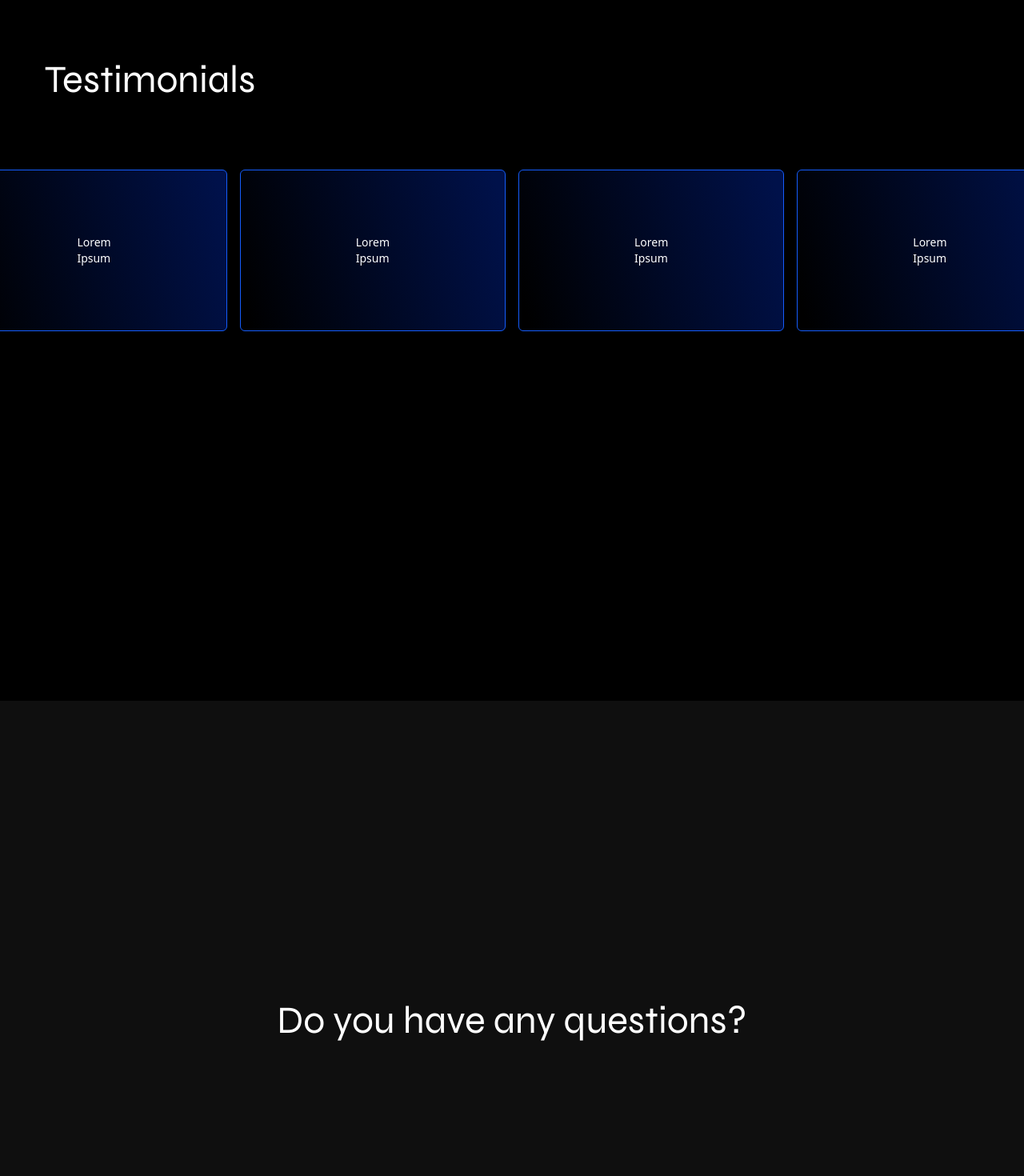
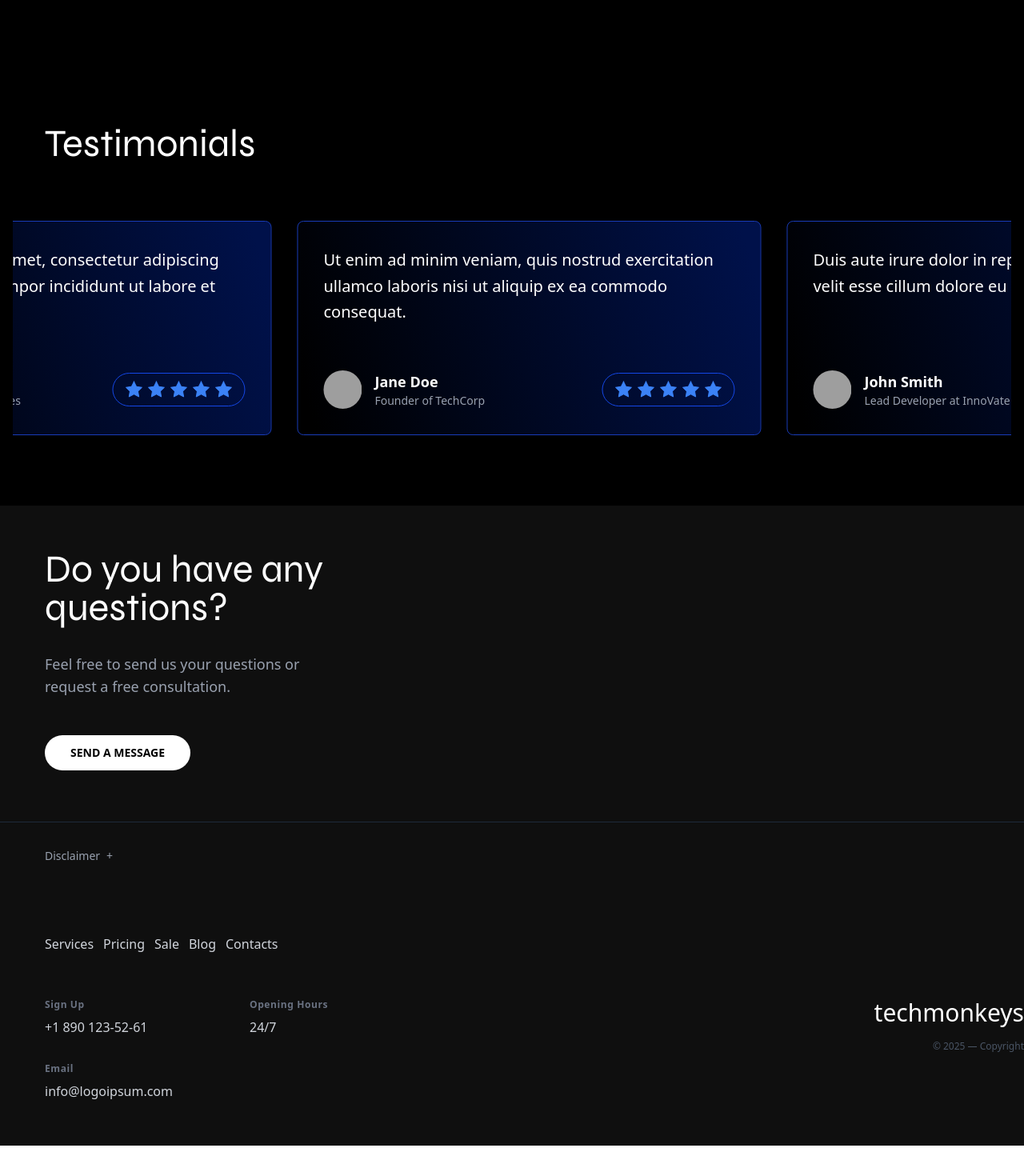
Before and after one commit to Chinmay004/techmonkey-blue, a Next.js app: page / in a window 1280 px wide. Shown: the part 3975-5445 px from the top of the page at 80% size. After the commit the page ends 5407 px from the top, so only its background shows below. Built offline with nearby package versions, Linux system fonts and the light colour scheme; no server answers; grey boxes are pictures that could not be loaded.

Commit message:
feat: finish up desktop design

```diff
--- a/src/app/globals.css
+++ b/src/app/globals.css
@@ -5,7 +5,7 @@
 @import "tailwindcss";
 
 :root {
-  --background: #0f0f0f;
+  /* --background: #0f0f0f; */
 }
 
 /*
@@ -58,3 +58,25 @@ body {
   --color-primary: #0f0f0f;
   --color-background: #000000;
 }
+
+.hide-scrollbar::-webkit-scrollbar {
+  display: none;
+}
+
+.hide-scrollbar {
+  -ms-overflow-style: none;
+  scrollbar-width: none;
+}
+
+@keyframes marquee {
+  from {
+    transform: translateX(0);
+  }
+  to {
+    transform: translateX(-50%);
+  }
+}
+
+.animate-marquee {
+  animation: marquee 60s linear infinite;
+}
--- a/src/app/page.js
+++ b/src/app/page.js
@@ -4,6 +4,7 @@ import Navbar from "@/components/navbar";
 import LottieComponent from "@/components/lottie-component";
 import ProjectsSection from "@/components/projects-section";
 import TestimonialsSection from "@/components/testimonial-section";
+import FooterContent from "@/components/footer";
 
 export default function Home() {
   return (
@@ -115,20 +116,20 @@ export default function Home() {
         </section>
         <section
           id="testimonials"
-          className="h-screen bg-background text-white text-5xl min-w-full flex flex-col"
+          className="bg-black text-white py-20"
         >
-          <h2 className="font-syne px-14 flex pb-12">Testimonials</h2>
-          <div className="w-full flex justify-center">
-            <div className="max-w-7xl w-full flex justify-center pt-8 overflow-hidden">
-              <TestimonialsSection />
-            </div>
+          <h2 className="text-5xl font-syne px-14 mb-12">
+            Testimonials
+          </h2>
+          <div className="container mx-auto px-4">
+            <TestimonialsSection />
           </div>
         </section>
         <section
           id="connect"
-          className="min-h-screen bg-primary flex items-center justify-center text-white text-5xl"
+          className="h-screen bg-primary text-white text-5xl"
         >
-          <h2 className="font-syne">Do you have any questions?</h2>
+          <FooterContent></FooterContent>
         </section>
       </div>
     </main>
--- /dev/null
+++ b/src/components/footer.jsx
@@ -0,0 +1,86 @@
+import React from "react";
+
+const ContactInfo = ({ label, children }) => (
+  <div>
+    <p className="text-xs font-semibold tracking-wider text-gray-500 mb-2">
+      {label}
+    </p>
+    <div className="text-base text-gray-300 hover:text-white transition-colors duration-300">
+      {children}
+    </div>
+  </div>
+);
+
+const FooterLink = ({ href = "#", children }) => (
+  <li>
+    <a
+      href={href}
+      className="text-base text-gray-300 hover:text-white transition-colors duration-300"
+    >
+      {children}
+    </a>
+  </li>
+);
+
+const FooterContent = () => {
+  return (
+    <div className="font-sans text-white h-full max-w-7xl flex flex-col justify-between">
+      <div>
+        <div className="mb-16">
+          <h2 className="font-syne text-4xl md:text-5xl px-14 pt-14 mb-4 max-w-lg">
+            Do you have any questions?
+          </h2>
+          <p className="text-base md:text-lg text-gray-400 mb-8 max-w-md px-14 pt-4">
+            Feel free to send us your questions or request a free consultation.
+          </p>
+          <button className="bg-white text-black text-sm font-bold py-3 ml-14 px-8 rounded-full hover:bg-gray-200 transition-colors duration-300">
+            SEND A MESSAGE
+          </button>
+        </div>
+
+        <div className="border-t border-gray-800 pt-8 mb-16">
+          <div className="flex items-center space-x-2 text-sm text-gray-400 cursor-pointer w-fit pl-14">
+            <span>Disclaimer</span>
+            <span>+</span>
+          </div>
+        </div>
+        <div className="min-w-[100px] flex-col pl-14">
+          <ul className="flex space-y-9 space-x-3">
+            <FooterLink>Services</FooterLink>
+            <FooterLink>Pricing</FooterLink>
+            <FooterLink>Sale</FooterLink>
+            <FooterLink>Blog</FooterLink>
+            <FooterLink>Contacts</FooterLink>
+          </ul>
+        </div>
+      </div>
+
+      <div className="flex flex-wrap justify-between items-start gap-10 md:gap-16 pb-14 pl-14">
+        <div className="flex flex-wrap items-start gap-10 sm:gap-16 lg:gap-24">
+          <div className="flex flex-col sm:flex-row gap-10 sm:gap-16 lg:gap-24">
+            <div className="space-y-8">
+              <ContactInfo label="Sign Up">
+                <a href="tel:+18901235261">+1 890 123-52-61</a>
+              </ContactInfo>
+              <ContactInfo label="Email">
+                <a href="mailto:info@logoipsum.com">info@logoipsum.com</a>
+              </ContactInfo>
+            </div>
+            <div className="space-y-8">
+              <ContactInfo label="Opening Hours">
+                <p className="text-base">24/7</p>
+              </ContactInfo>
+            </div>
+          </div>
+        </div>
+        <div className="w-full lg:w-auto text-left lg:text-right mt-10 lg:mt-0">
+          <h3 className="text-3xl text-white mb-4">techmonkeys</h3>
+          <p className="text-sm text-gray-400 mb-4 max-w-xs lg:ml-auto"></p>
+          <p className="text-xs text-gray-600">© 2025 — Copyright</p>
+        </div>
+      </div>
+    </div>
+  );
+};
+
+export default FooterContent;
--- a/src/components/testimonial-card.jsx
+++ b/src/components/testimonial-card.jsx
@@ -1,4 +1,21 @@
 import React from "react";
+import Image from "next/image";
+
+const Star = ({ filled }) => (
+  <svg
+    width="24"
+    height="24"
+    viewBox="0 0 24 24"
+    fill={filled ? "#3B82F6" : "none"}
+    stroke={filled ? "#3B82F6" : "#3B82F6"}
+    strokeWidth="1"
+    strokeLinecap="round"
+    strokeLinejoin="round"
+    className="lucide lucide-star mx-0.5"
+  >
+    <polygon points="12 2 15.09 8.26 22 9.27 17 14.14 18.18 21.02 12 17.77 5.82 21.02 7 14.14 2 9.27 8.91 8.26 12 2" />
+  </svg>
+);
 
 export default function TestimonialCard({
   text,
@@ -9,15 +26,32 @@ export default function TestimonialCard({
 }) {
   return (
     <div
-      className="w-[250px] md:w-[500px] m-2 flex flex-col py-20 px-36 border-1 border-blue-600 rounded-md"
+      className="w-[300px] md:w-[580px] m-2 flex flex-col p-8 border border-blue-800 rounded-lg flex-shrink-0 h-full"
       style={{
         background: "linear-gradient(253.29deg, #00114A 3.82%, #000000 96.51%)",
       }}
     >
-      <div className="text-white text-sm">
-      Lorem Ipsum
+      <div className="text-white text-xl mb-10 leading-relaxed">{text}</div>
+      <div className="flex items-center justify-between mt-auto">
+        <div className="flex items-center">
+          <Image
+            src={imageUrl}
+            alt={name}
+            width={50}
+            height={50}
+            className="rounded-full w-12 h-12 object-cover"
+          />
+          <div className="ml-4">
+            <p className="text-white font-semibold text-lg">{name}</p>
+            <p className="text-gray-400 text-sm">{title}</p>
+          </div>
+        </div>
+        <div className="flex items-center border border-blue-700 rounded-full px-3 py-2">
+          {[...Array(5)].map((_, i) => (
+            <Star key={i} filled={i < rating} />
+          ))}
+        </div>
       </div>
-      <div className="flex"></div>
     </div>
   );
 }
--- a/src/components/testimonial-section.jsx
+++ b/src/components/testimonial-section.jsx
@@ -13,7 +13,7 @@ const testimonialsData = [
     text: "Ut enim ad minim veniam, quis nostrud exercitation ullamco laboris nisi ut aliquip ex ea commodo consequat.",
     person: "Jane Doe",
     title: "Founder of TechCorp",
-    rating: 4,
+    rating: 5,
     imageUrl: "/person.png",
   },
   {
@@ -33,16 +33,24 @@ const testimonialsData = [
 ];
 
 const TestimonialsSection = () => {
-  return testimonialsData.map((item, index) => (
+  const duplicatedTestimonials = [...testimonialsData, ...testimonialsData];
+  return (
+    <div className="relative w-full overflow-hidden">
+      <div className="flex w-max animate-marquee my-4">
+        {duplicatedTestimonials.map((item, index) => (
+          <div className="mx-2" key={index}>
             <TestimonialCard
               name={item.person}
               text={item.text}
               title={item.title}
               rating={item.rating}
               imageUrl={item.imageUrl}
-      key={index}
-    ></TestimonialCard>
-  ));
+            />
+          </div>
+        ))}
+      </div>
+    </div>
+  );
 };
 
 export default TestimonialsSection;
```
Lines whose indentation alone changed are shown as unchanged.
